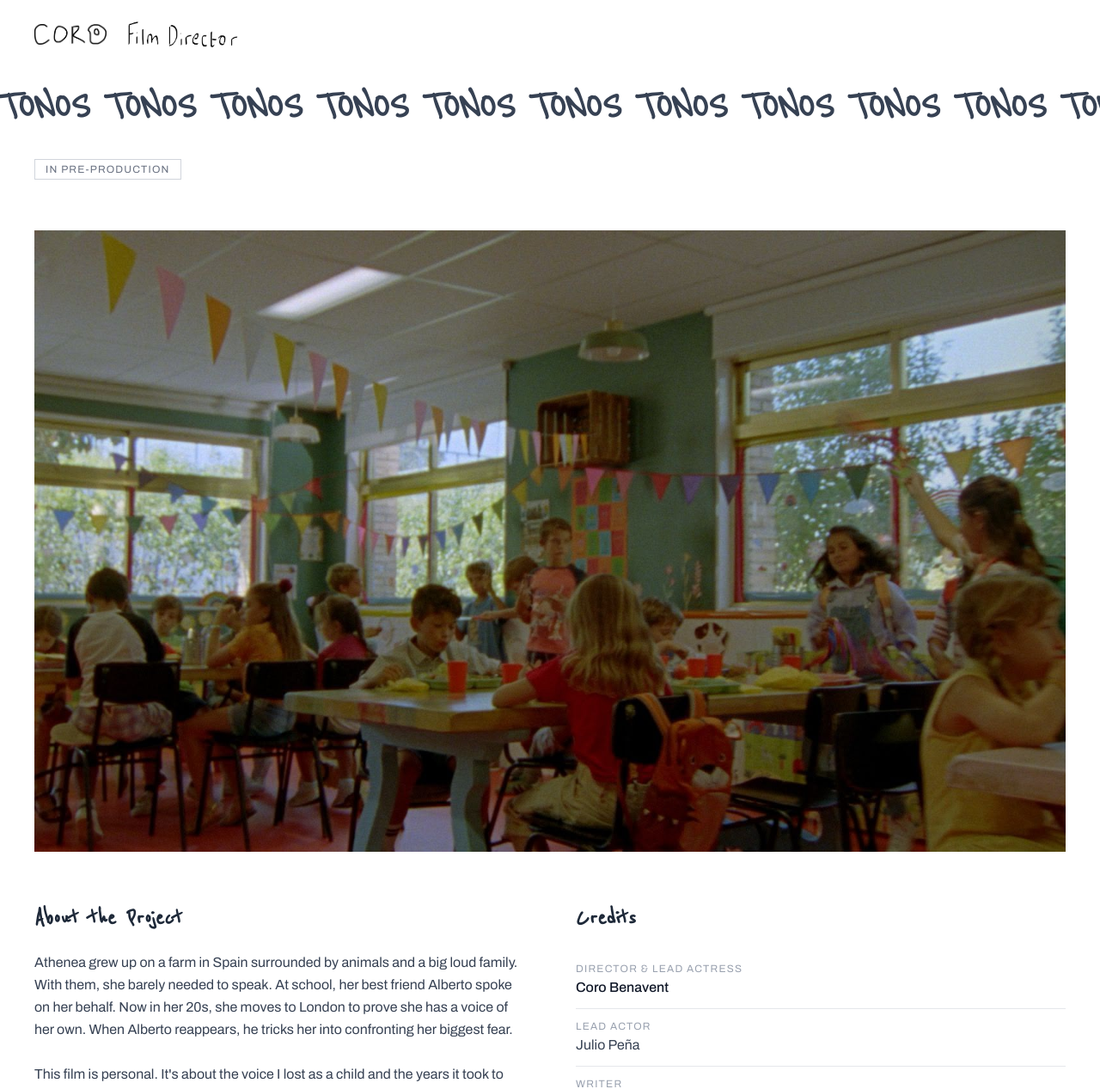
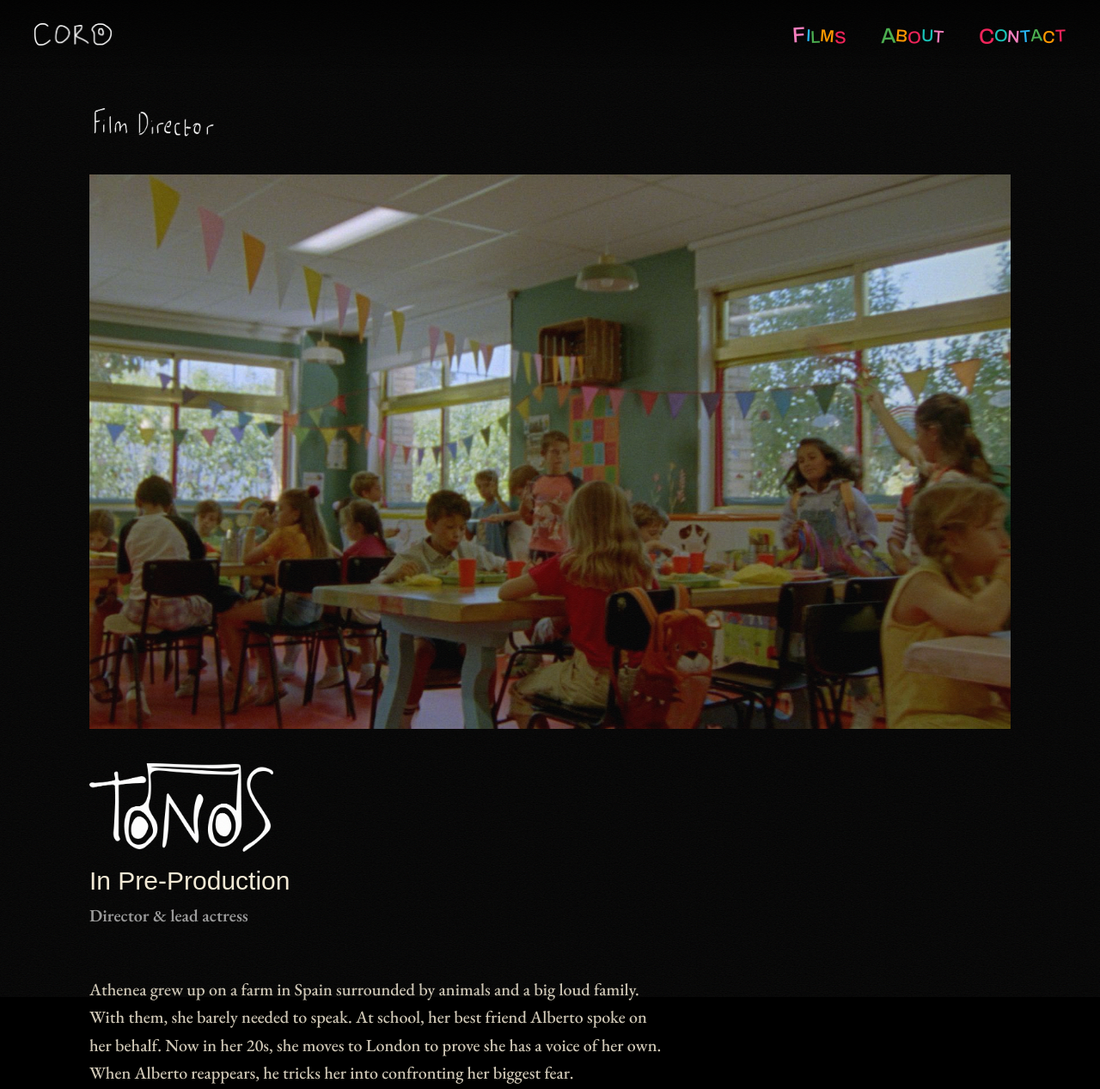
Before and after one commit to joehewett/coro, a React (Vite) app: page /director/tonos in a window 1280 px wide. Shown: the top 1267 px of the page at 86% size. Built offline with nearby package versions, Linux system fonts and the light colour scheme; a web font is replaced by a local one.

Commit message:
Dark film pages with real end credits for the six director films
Co-Authored-By: Claude Opus 5.5 <noreply@anthropic.com>

```diff
--- a/src/components/director/DirectorHome.tsx
+++ b/src/components/director/DirectorHome.tsx
@@ -17,7 +17,7 @@ interface Credit {
   name?: string;
 }
 
-interface Film {
+export interface Film {
   title: string;
   /** Title design shown over the still. Text title is used if missing. */
   titleImage?: string;
@@ -40,10 +40,10 @@ interface Film {
   garoLink?: string;
 }
 
-const GARO_URL = 'https://www.garogirls.com';
+export const GARO_URL = 'https://www.garogirls.com';
 
 // The order here is the order on the page.
-const films: Film[] = [
+export const films: Film[] = [
   {
     title: 'Tonos',
     group: 'Films',
@@ -217,7 +217,7 @@ const TheEnd: React.FC = () => (
 );
 
 /** Shared frame for the Films, About and Contact pages */
-const DirectorPageFrame: React.FC<{ children: React.ReactNode }> = ({ children }) => {
+export const DirectorPageFrame: React.FC<{ children: React.ReactNode }> = ({ children }) => {
   useEffect(() => {
     window.scrollTo(0, 0);
   }, []);
--- /dev/null
+++ b/src/components/director/DirectorProjectPage.tsx
@@ -0,0 +1,167 @@
+import React from 'react';
+import { Link, useLocation } from 'react-router-dom';
+import OptimizedImage from '../OptimizedImage';
+import { films, DirectorPageFrame } from './DirectorHome';
+
+/**
+ * One director film's own page, in the dark style of the rest of the site:
+ * handwritten "Film Director", the still, the film's title design, Coro's role,
+ * the story, the video, stills, and the credits rolling like real end credits.
+ *
+ * Takes the same details as the old ProjectPage, so each film file only swaps the component.
+ * The title design and still order come from the films list in DirectorHome.tsx (matched by page address).
+ */
+interface Props {
+  title: string;
+  credits: Array<{ name: string; role: string; isHighlighted?: boolean }>;
+  description: string;
+  mainImage: string;
+  additionalInfo?: string;
+  youtubeUrl?: string;
+  status?: string;
+  stills?: string[];
+  // Kept so the film files don't need changing; the dark page doesn't use them
+  categoryImage?: string;
+  categoryRoute?: string;
+  categoryAlt?: string;
+}
+
+const CREAM = '#f5ecd7';
+
+/** Turn web addresses in the text into links */
+const withLinks = (text: string) =>
+  text.split(/(https?:\/\/[^\s]+)/g).map((part, i) =>
+    /^https?:\/\//.test(part) ? (
+      <a
+        key={i}
+        href={part}
+        target="_blank"
+        rel="noopener noreferrer"
+        className="underline underline-offset-4 decoration-white/30 hover:decoration-white break-words"
+      >
+        {part.replace(/^https?:\/\//, '')}
+      </a>
+    ) : (
+      <span key={i}>{part}</span>
+    )
+  );
+
+const DirectorProjectPage: React.FC<Props> = ({
+  title,
+  credits,
+  description,
+  mainImage,
+  additionalInfo,
+  youtubeUrl,
+  status,
+  stills,
+}) => {
+  const { pathname } = useLocation();
+  // Match by the end of the address too, so /actress/palomitas-sin-maiz finds Palomitas
+  const film = films.find((f) => f.route === pathname || pathname.endsWith(`/${f.route.split('/').pop()}`));
+  const coro = credits.find((c) => c.isHighlighted);
+  const role = film?.role ?? coro?.role;
+
+  return (
+    <DirectorPageFrame>
+      <article className="max-w-6xl mx-auto px-6 sm:px-10 pt-6 sm:pt-10">
+        {/* Handwritten "Film Director", back to the Films page */}
+        <Link to="/films" aria-label="Back to Films" className="inline-block">
+          <img
+            src="/landing/toprighttext.PNG"
+            alt="Film Director"
+            className="fill-img"
+            style={{ height: 'clamp(28px, 3.4vw, 44px)', width: 'auto' }}
+          />
+        </Link>
+
+        {/* The still */}
+        <div className="mt-6 sm:mt-8">
+          <OptimizedImage src={mainImage} width={1600} alt={`Still from ${film?.title ?? title}`} className="block w-full h-auto" />
+        </div>
+
+        {/* Title design, status and Coro's role */}
+        <header className="mt-8 sm:mt-10">
+          {film?.titleImage ? (
+            <img
+              src={film.titleImage}
+              alt={film.title}
+              className={`fill-img block w-auto max-w-[85%] object-contain object-left${film.invertTitle ? ' invert' : ''}${
+                film.blendTitle ? ' mix-blend-screen' : ''
+              }`}
+              style={{ height: `calc(clamp(64px, 8vw, 120px) * ${film.titleScale ?? 1})` }}
+            />
+          ) : (
+            <h1 className="font-political text-white text-4xl sm:text-6xl">{film?.title ?? title}</h1>
+          )}
+          {status && (
+            <p className="mt-4 font-credit text-2xl sm:text-3xl" style={{ color: CREAM }}>
+              {status}
+            </p>
+          )}
+          {role && <p className="mt-2 font-political text-lg sm:text-xl text-white/60">{role}</p>}
+        </header>
+
+        {/* The story */}
+        <div
+          className="mt-10 sm:mt-14 max-w-2xl font-political text-lg sm:text-xl leading-relaxed whitespace-pre-line"
+          style={{ color: CREAM, fontWeight: 500, opacity: 0.85 }}
+        >
+          {withLinks(description)}
+        </div>
+
+        {/* The film */}
+        {youtubeUrl && (
+          <div className="mt-16 sm:mt-24 relative w-full" style={{ paddingBottom: '56.25%' }}>
+            <iframe
+              className="absolute inset-0 w-full h-full"
+              src={youtubeUrl}
+              title={film?.title ?? title}
+              frameBorder="0"
+              allow="accelerometer; autoplay; clipboard-write; encrypted-media; gyroscope; picture-in-picture; web-share"
+              referrerPolicy="strict-origin-when-cross-origin"
+              allowFullScreen
+            />
+          </div>
+        )}
+
+        {/* Stills */}
+        {stills && stills.length > 0 && (
+          <div className="mt-16 sm:mt-24 grid grid-cols-1 md:grid-cols-2 gap-6 sm:gap-8">
+            {stills.map((src, i) => (
+              <OptimizedImage
+                key={src}
+                src={src}
+                width={1000}
+                alt={`${film?.title ?? title} still ${i + 1}`}
+                className="block w-full h-auto"
+              />
+            ))}
+          </div>
+        )}
+
+        {/* Credits, like the end of a film: role above, NAME below, one card after another */}
+        <section aria-label="Credits" className="mt-28 sm:mt-40 flex flex-col items-center text-center gap-10 sm:gap-14">
+          {credits.map((c) => (
+            <div key={`${c.role}-${c.name}`} className="font-credit text-white">
+              <p className="text-xl sm:text-2xl">{c.role}</p>
+              <p className="text-3xl sm:text-4xl uppercase tracking-[0.06em] leading-tight">{c.name}</p>
+            </div>
+          ))}
+        </section>
+
+        {/* Production note and links */}
+        {additionalInfo && (
+          <div
+            className="mt-24 sm:mt-32 max-w-2xl mx-auto text-center font-political text-lg leading-relaxed whitespace-pre-line"
+            style={{ color: CREAM, opacity: 0.75 }}
+          >
+            {withLinks(additionalInfo)}
+          </div>
+        )}
+      </article>
+    </DirectorPageFrame>
+  );
+};
+
+export default DirectorProjectPage;
--- a/src/components/projects/LookAround.tsx
+++ b/src/components/projects/LookAround.tsx
@@ -1,5 +1,5 @@
 import React from 'react';
-import ProjectPage from '../ProjectPage';
+import DirectorProjectPage from '../director/DirectorProjectPage';
 
 const LookAround: React.FC = () => {
   const credits: Array<{ name: string; role: string; isHighlighted?: boolean }> = [
@@ -86,7 +86,7 @@ Through maps and treasure hunts, he guides them toward a dreamy 1920s concert fi
   ];
 
   return (
-    <ProjectPage
+    <DirectorProjectPage
       title="Look Around"
       categoryImage="/landing/toprighttext.PNG"
       categoryRoute="/director"
--- a/src/components/projects/PadreHijoPastor.tsx
+++ b/src/components/projects/PadreHijoPastor.tsx
@@ -1,5 +1,5 @@
 import React from 'react';
-import ProjectPage from '../ProjectPage';
+import DirectorProjectPage from '../director/DirectorProjectPage';
 
 const PadreHijoPastor: React.FC = () => {
   const credits = [
@@ -23,7 +23,7 @@ const PadreHijoPastor: React.FC = () => {
   The film documents the challenges and beauty of traditional shepherding, exploring themes of heritage, family bonds, and the clash between old and new ways of life in rural Spain.`;
 
   return (
-    <ProjectPage
+    <DirectorProjectPage
       title="Padre. Hijo. Pastor"
       categoryImage="/landing/toprighttext.PNG"
       categoryRoute="/director"
--- a/src/components/projects/PalomitasSinMaiz.tsx
+++ b/src/components/projects/PalomitasSinMaiz.tsx
@@ -1,5 +1,5 @@
 import React from 'react';
-import ProjectPage from '../ProjectPage';
+import DirectorProjectPage from '../director/DirectorProjectPage';
 
 const PalomitasSinMaiz: React.FC = () => {
   const credits = [
@@ -35,7 +35,7 @@ It won the cinematography award at the British Young Arrows, was featured by Kod
 Shot on 16mm, the film creates a soft, reminiscent atmosphere, revolving around a beautiful memory. This video gave us the chance to reflect, process, and remember to be grateful for those we still have around us and to celebrate those who have long left.`;
 
   return (
-    <ProjectPage
+    <DirectorProjectPage
       title="Palomitas Sin Maiz"
       categoryImage="/landing/toprighttext.PNG"
       categoryRoute="/director"
--- a/src/components/projects/Ragni.tsx
+++ b/src/components/projects/Ragni.tsx
@@ -1,5 +1,5 @@
 import React from 'react';
-import ProjectPage from '../ProjectPage';
+import DirectorProjectPage from '../director/DirectorProjectPage';
 
 const Ragni: React.FC = () => {
   const credits = [
@@ -45,7 +45,7 @@ const Ragni: React.FC = () => {
 On the flip side, female spiders are known for dominating their male counterparts, showing the arbitrary nature of these gendered dynamics, explored through a dance sequence where the woman dominates the space, surrounded by passive or fearful male onlookers.`;
 
   return (
-    <ProjectPage
+    <DirectorProjectPage
       title="Ragni"
       categoryImage="/landing/toprighttext.PNG"
       categoryRoute="/director"
--- a/src/components/projects/Superglue.tsx
+++ b/src/components/projects/Superglue.tsx
@@ -1,5 +1,5 @@
 import React from 'react';
-import ProjectPage from '../ProjectPage';
+import DirectorProjectPage from '../director/DirectorProjectPage';
 
 const Superglue: React.FC = () => {
   const credits = [
@@ -45,7 +45,7 @@ const Superglue: React.FC = () => {
   const additionalInfo = ``;
 
   return (
-    <ProjectPage
+    <DirectorProjectPage
       title="SUPERGLUE"
       categoryImage="/landing/toprighttext.PNG"
       categoryRoute="/director"
--- a/src/components/projects/Tonos.tsx
+++ b/src/components/projects/Tonos.tsx
@@ -1,5 +1,5 @@
 import React from 'react';
-import ProjectPage from '../ProjectPage';
+import DirectorProjectPage from '../director/DirectorProjectPage';
 
 const Tonos: React.FC = () => {
   const credits = [
@@ -23,7 +23,7 @@ Shot on 16mm film. Written by BAFTA-winning screenwriter Aleksandra Sykulak. Sta
 Visit the film's website: https://tonos.film`;
 
   return (
-    <ProjectPage
+    <DirectorProjectPage
       title="TONOS"
       categoryImage="/landing/toprighttext.PNG"
       categoryRoute="/director"
```
